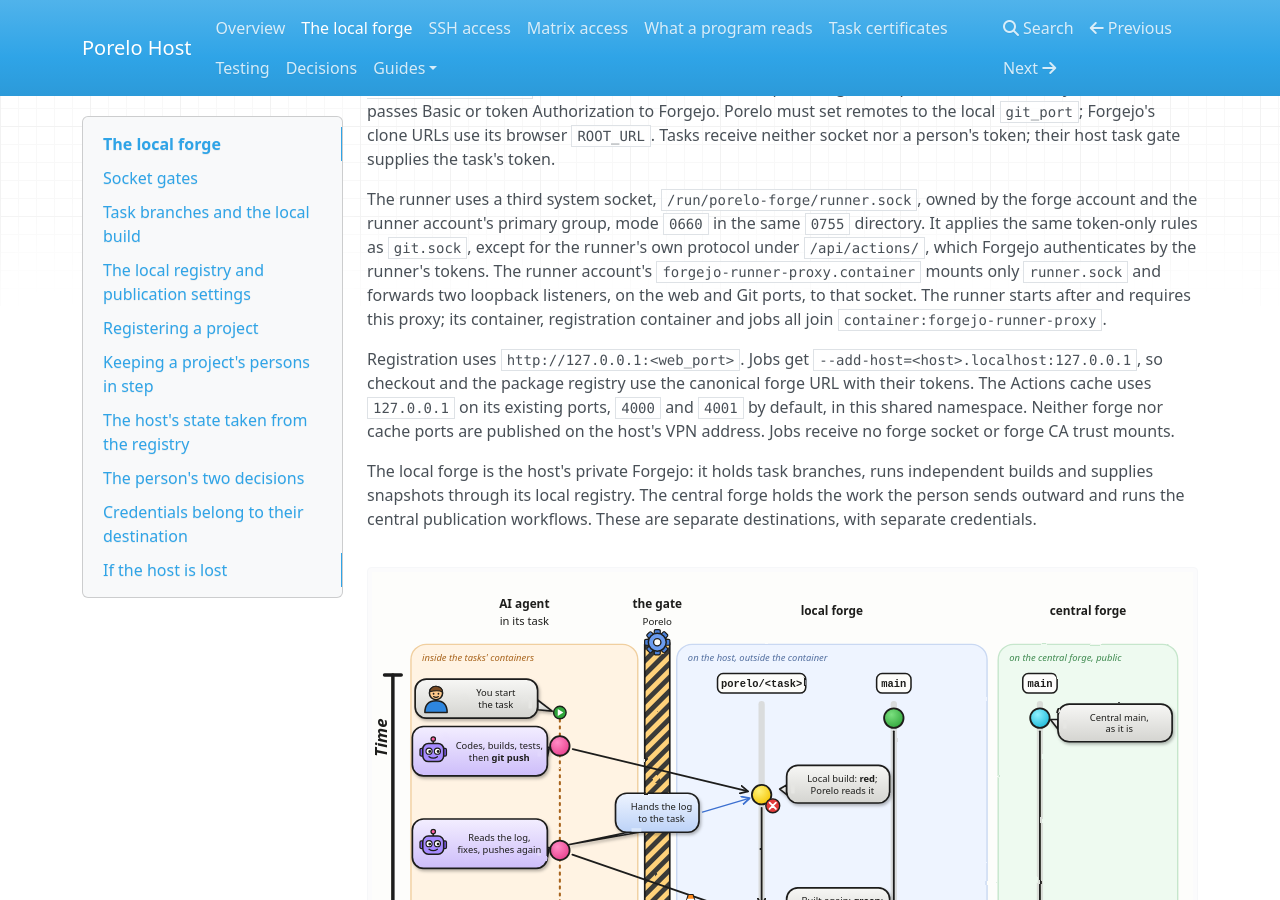
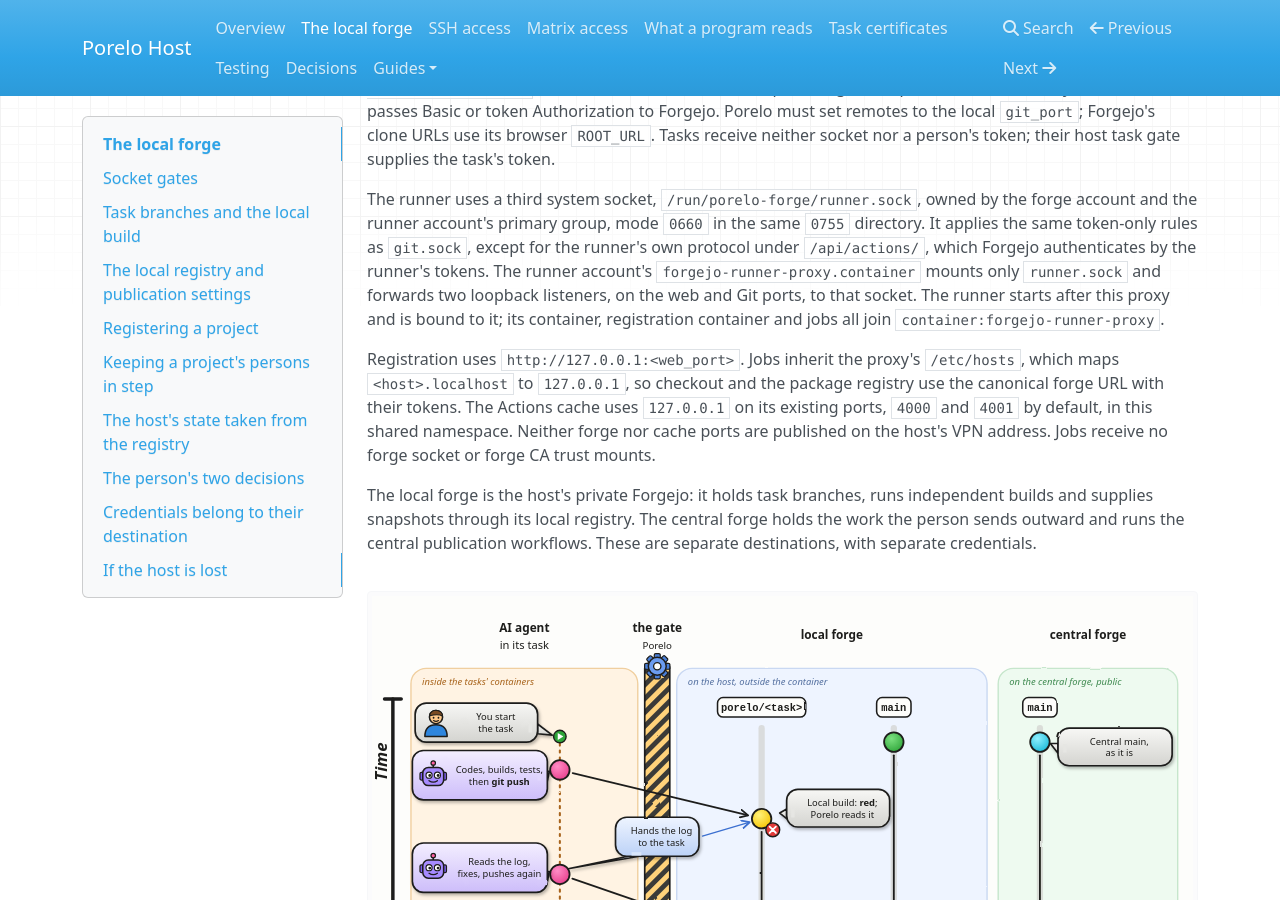
Before and after one commit to porelo-ai/porelo-host, an MkDocs documentation site: the page built from doc/local-forge.md, in a window 1280 px wide and 900 px high, scrolled down 418 px. Built offline with MkDocs 1.6.1, drawn with Linux system fonts in a browser that asks for light colours; nearby versions of some CDN libraries.

Commit message:
Map the forge's name in the proxy and bind the runner to it
Assisted-by: Claude Code, claude-opus-5-5

```diff
--- a/doc/local-forge.md
+++ b/doc/local-forge.md
@@ -21,13 +21,13 @@ The runner uses a third system socket, `/run/porelo-forge/runner.sock`, owned by
 account's primary group, mode `0660` in the same `0755` directory. It applies the same token-only rules as `git.sock`,
 except for the runner's own protocol under `/api/actions/`, which Forgejo authenticates by the runner's tokens.
 The runner account's `forgejo-runner-proxy.container` mounts only `runner.sock` and forwards two loopback listeners,
-on the web and Git ports, to that socket. The runner starts after and requires this proxy; its container,
+on the web and Git ports, to that socket. The runner starts after this proxy and is bound to it; its container,
 registration container and jobs all join `container:forgejo-runner-proxy`.
 
-Registration uses `http://127.0.0.1:<web_port>`. Jobs get `--add-host=<host>.localhost:127.0.0.1`, so checkout and the
-package registry use the canonical forge URL with their tokens. The Actions cache uses `127.0.0.1` on its existing
-ports, `4000` and `4001` by default, in this shared namespace. Neither forge nor cache ports are published on the
-host's VPN address. Jobs receive no forge socket or forge CA trust mounts.
+Registration uses `http://127.0.0.1:<web_port>`. Jobs inherit the proxy's `/etc/hosts`, which maps `<host>.localhost` to
+`127.0.0.1`, so checkout and the package registry use the canonical forge URL with their tokens. The Actions cache uses
+`127.0.0.1` on its existing ports, `4000` and `4001` by default, in this shared namespace. Neither forge nor cache ports
+are published on the host's VPN address. Jobs receive no forge socket or forge CA trust mounts.
 
 The local forge is the host's private Forgejo: it holds task branches, runs independent builds and supplies snapshots
 through its local registry. The central forge holds the work the person sends outward and runs the central publication
```
Also changed, not shown: roles/forge/README.md (+3 -3 lines), 6 other files.
